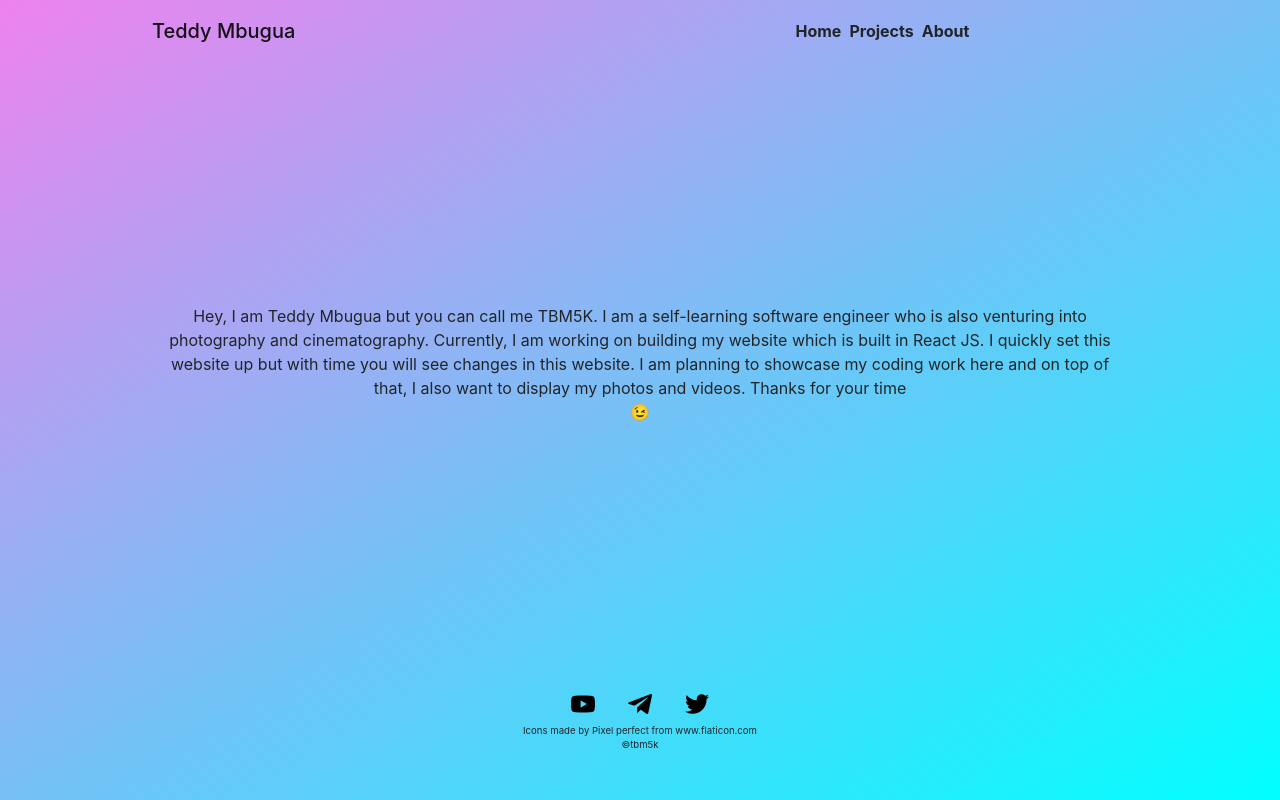
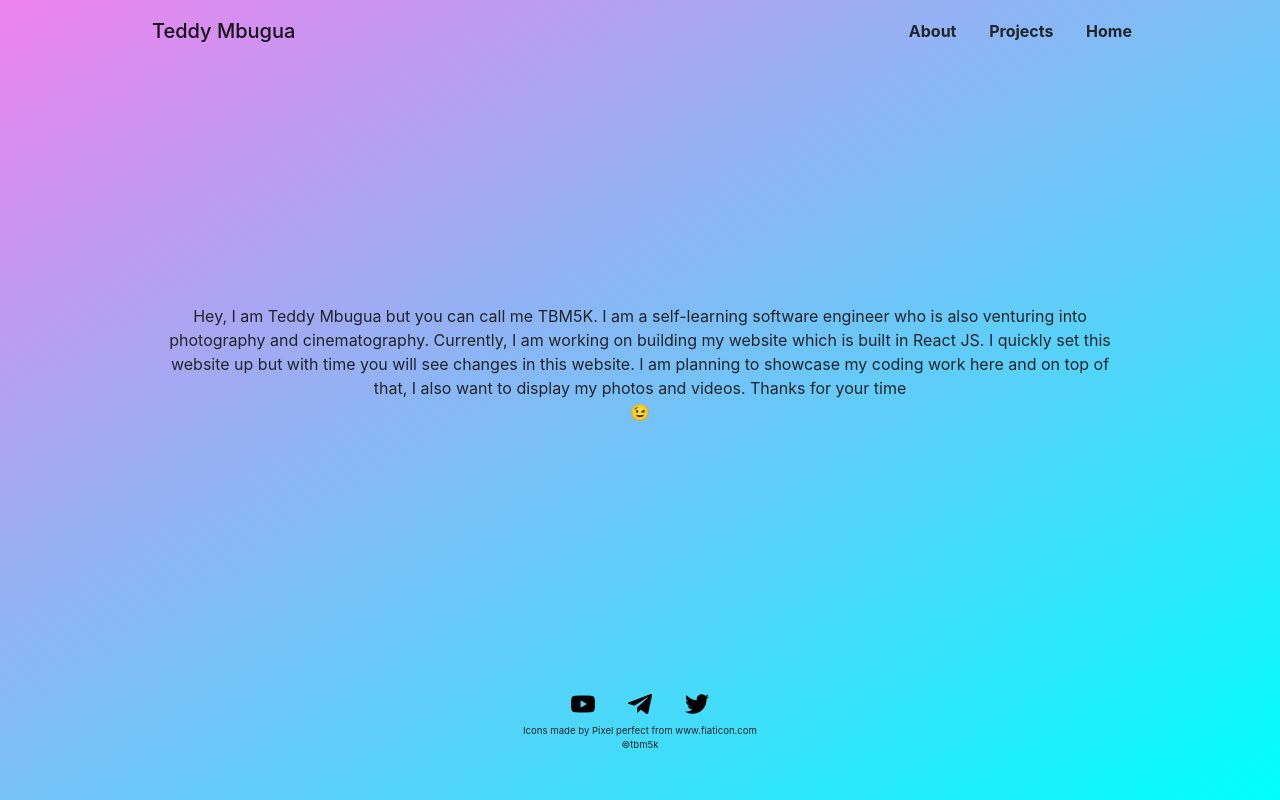
Before and after one commit to tbm5k/my-site, a React (Create React App) app: page / in a window 1280 px wide. Built offline with nearby package versions, Linux system fonts and the light colour scheme.

Commit message:
fixed the navigation

```diff
--- a/src/components/Header.js
+++ b/src/components/Header.js
@@ -11,13 +11,13 @@ class Header extends React.Component{
 
                     <Router forceRefresh={true}>
                         <ul className="nav flex-fill bd-highlight header-nav">
-                            <li className="nav-item mx-auto font-weight-bold px-1">
+                            <li className="nav-item font-weight-bold px-1">
                                 <Link to="/">Home</Link>
                             </li>
-                            <li className="nav-item mx-auto font-weight-bold px-1">
+                            <li className="nav-item font-weight-bold px-1">
                                 <Link to="/projects">Projects</Link>
                             </li>
-                            <li className="nav-item mx-auto font-weight-bold px-1">
+                            <li className="nav-item font-weight-bold px-1">
                                 <Link to="/about">About</Link>
                             </li>
                         </ul>
--- a/src/index.css
+++ b/src/index.css
@@ -55,12 +55,11 @@ a{
 
 .header-nav{
   display: none;
-  margin-left: 30%;
 }
 
 .nav-item{
-  float: left;
-  margin-left:20px;
+  float: right;
+  margin-left:5%;
 }
 
 /*Dropdown*/
```
